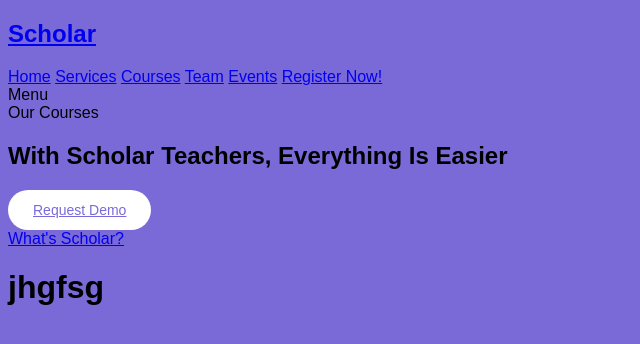
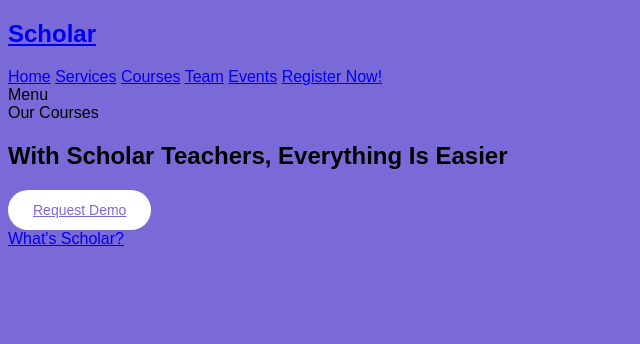
Before and after one commit to arshina896/scholar, a plain HTML site: page index.html in a window 1280 px wide. Shown: the whole page, without its empty margins (0-640 px from the left). Drawn offline with Linux system fonts and the light colour scheme; files whose address does not match are found by name.

Commit message:
add page

```diff
--- a/index.html
+++ b/index.html
@@ -54,7 +54,7 @@
                                     <div class="icon-button">
                                         <a href="#"><i class="fa fa-play"></i> What's Scholar?</a>
                                     </div>
-                                    <h1>jhgfsg</h1>
+
                                 </div>
                             </div>
                         </div>
```
Also changed, not shown: pages/sign_up.html (added).
